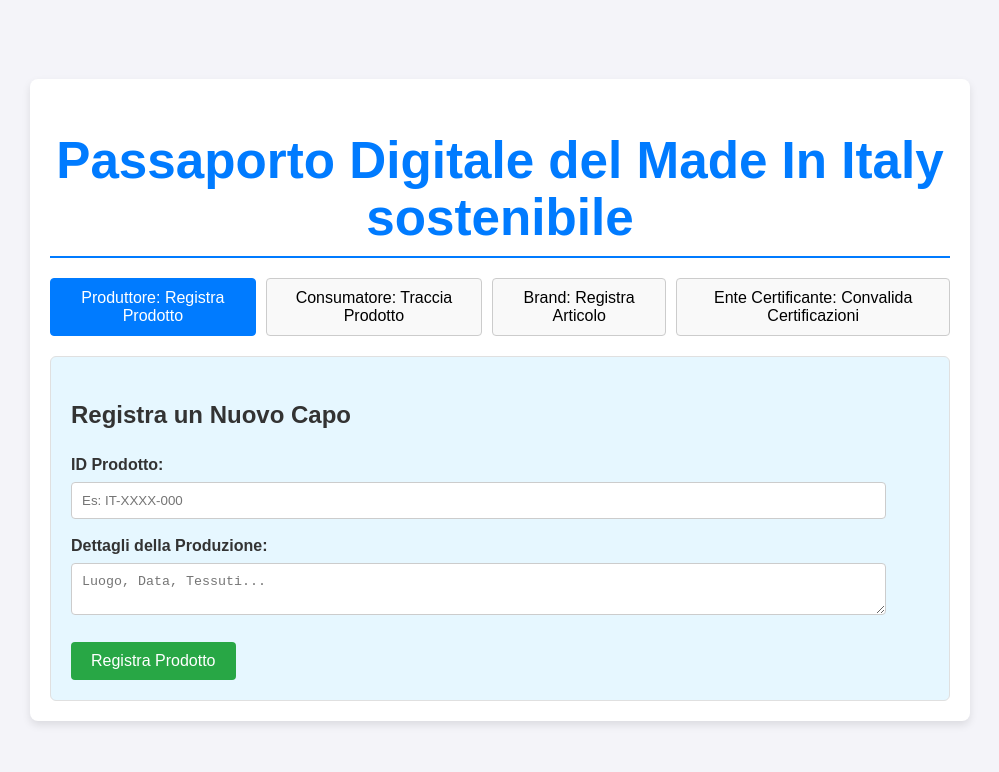
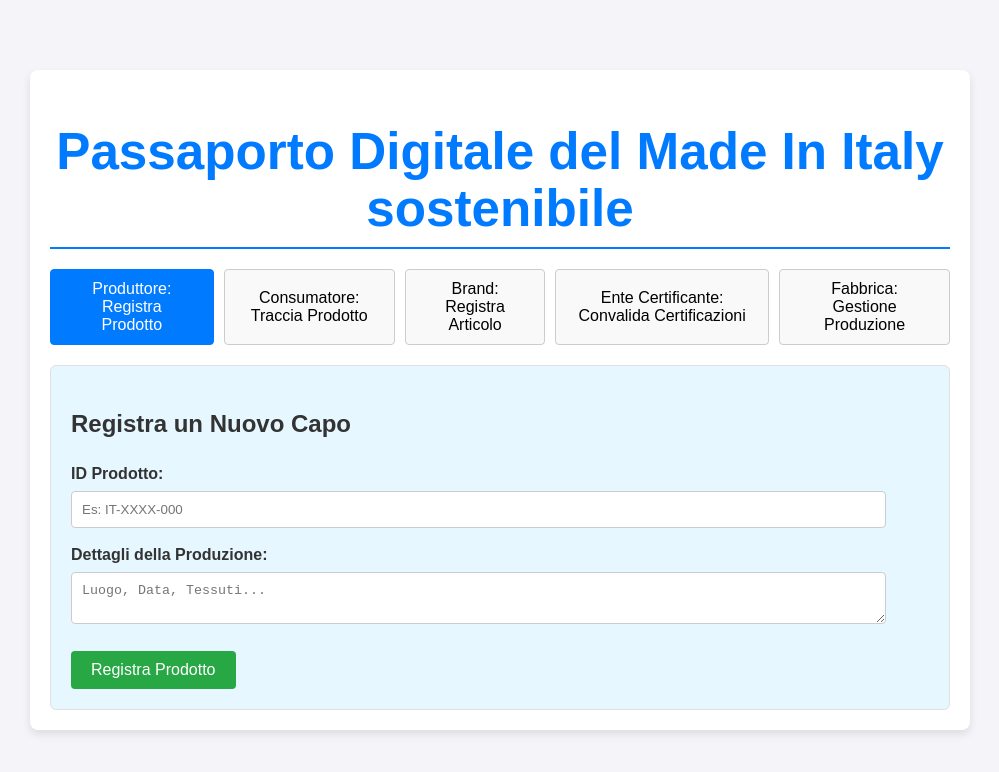
Before and after one commit to alessiapicciuto/passaporto-frontend-react, a React (Vite) app: page / in a window 1280 px wide. Shown: the top 772 px of the page, without its empty margins (140-1139 px from the left). Built offline with nearby package versions, Linux system fonts and the light colour scheme.

Commit message:
aggiunta factory

```diff
--- a/src/App.jsx
+++ b/src/App.jsx
@@ -4,6 +4,7 @@ import ProducerPanel from './components/ProducerPanel';
 import ConsumerView from './components/ConsumerView';
 import BrandView from './components/BrandView';
 import CertifierView from './components/CertifierView';
+import FactoryView from './components/FactoryView';
 
 
 function App() {
@@ -43,6 +44,12 @@ function App() {
         >
           Ente Certificante: Convalida Certificazioni
         </button>
+        <button
+          className={currentView === 'factory' ? 'active' : ''}
+          onClick={() => setCurrentView('fabbrica')}
+        >
+          Fabbrica: Gestione Produzione
+        </button>
       </nav>
 
       {/* Rendering condizionale del componente basato sullo stato */}
@@ -51,6 +58,7 @@ function App() {
         {currentView === 'consumer' && <ConsumerView />}
         {currentView === 'brand' && <BrandView />}
         {currentView === 'ente certificante' && <CertifierView/>}
+        {currentView === 'fabbrica' && <FactoryView />}
       </main>
 
     </div>
```
